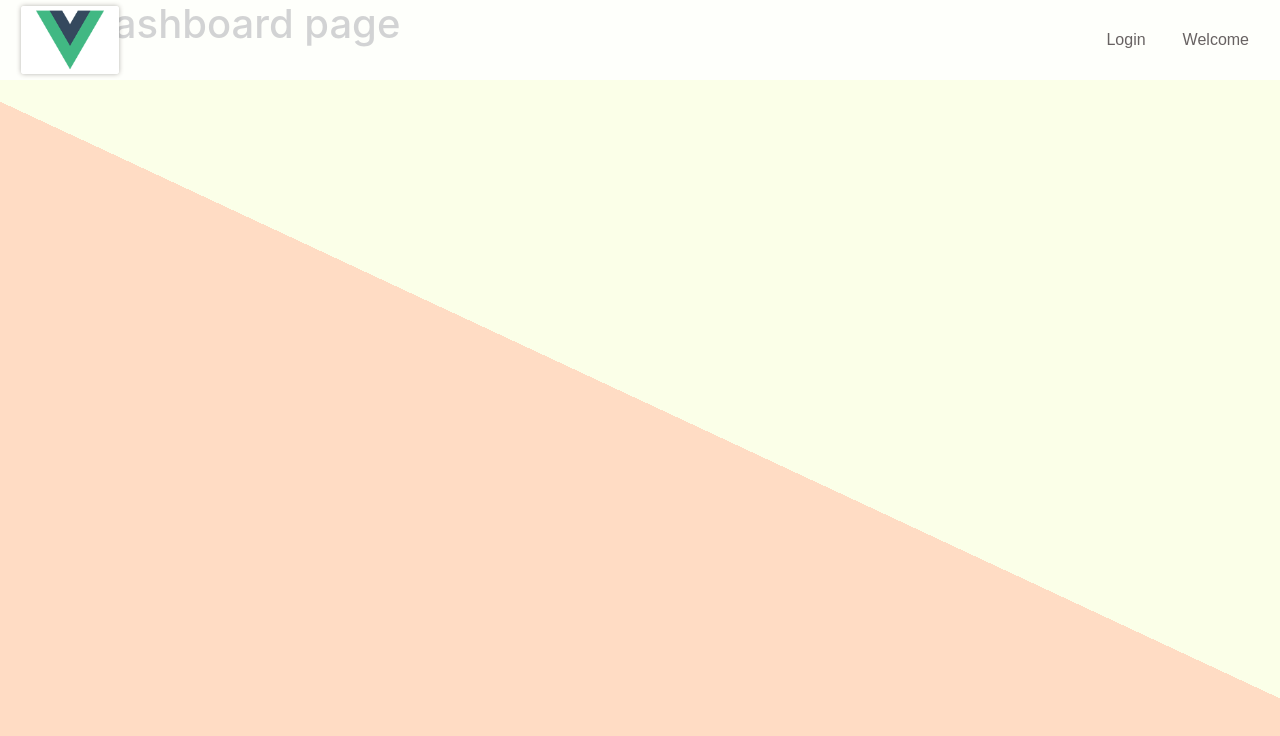
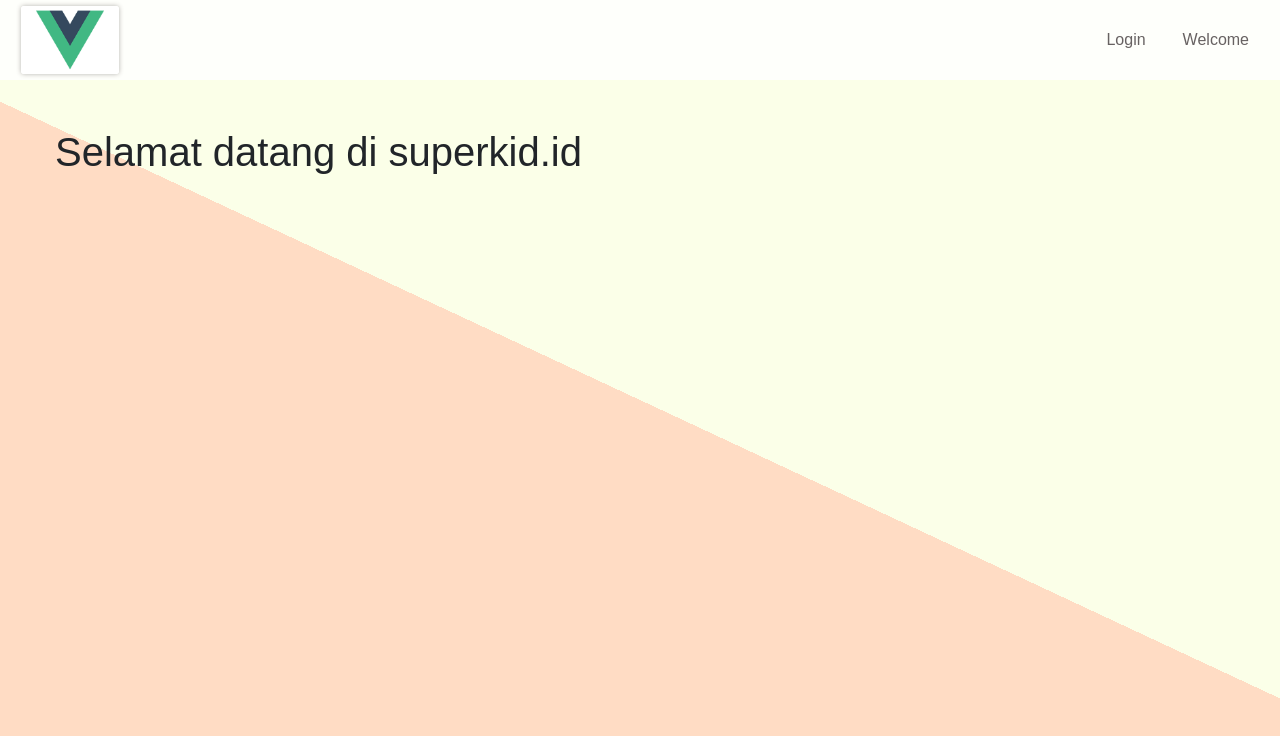
Before and after one commit to alansarluv/superkid-client, a Vue app: page / in a window 1280 px wide. Shown: the top 736 px of the page. Built offline with nearby package versions, Linux system fonts and the light colour scheme.

Commit message:
Adjust style

```diff
--- a/src/App.vue
+++ b/src/App.vue
@@ -1,7 +1,9 @@
 <template>
-  <div class="container">
+  <div>
     <navigation-header></navigation-header>
-    <router-view></router-view>
+    <main>
+      <router-view></router-view>
+    </main>
   </div>
 </template>
 <script>
@@ -28,6 +30,41 @@
     height: 100vh;
   }
 
+  .wrapper-center {
+    width: 100%;
+    margin: 10% auto;
+    font-family: sans-serif;
+
+    &.is-small {
+      max-width: 400px;
+    }
+    &.is-medium {
+      max-width: 800px;
+    }
+    &.is-large {
+      max-width: 1200px;
+    }
+  }
+
+  .wrapper-fluid {
+    margin: 80px 0;
+    padding: 0 50px;
+    display: flex;
+
+    .content {
+      width: calc(100% - 190px);
+      height: calc(100vh - 150px);
+      padding: 10px 30px;
+      overflow: auto;
+
+      h1 {
+        margin-top: 0;
+      }
+    }
+  }
+
+
+
   hr.separator {border-top-width: 10px; border-style: dotted;}
   .tc { text-align : center; }
   .min100vh { min-height: 100vh; }
--- a/src/components/Dashboard.vue
+++ b/src/components/Dashboard.vue
@@ -1,3 +1,13 @@
 <template>
-  <h1>Dashboard page</h1>
+  <div class="wrapper-center is-large">
+    <div class="container-fluid mt-100">
+      <div class="row">
+        <div class="col-lg-12">
+          <h1>Selamat datang di superkid.id</h1>
+        </div>
+      </div>
+    </div>
+  </div>
+
+
 </template>
--- a/src/components/auth/Login.vue
+++ b/src/components/auth/Login.vue
@@ -1,4 +1,5 @@
 <template>
+    <div class="container">
       <div class="row min100vh align-items-center justify-content-md-center">
         <div class="col col-md-6 col-lg-4">
           <form action="/login" class="form-center mb15" method="POST">
@@ -28,5 +29,5 @@
           </form>
         </div>
       </div>
-
+    </div>
 </template>
```
Lines whose indentation alone changed are shown as unchanged.
